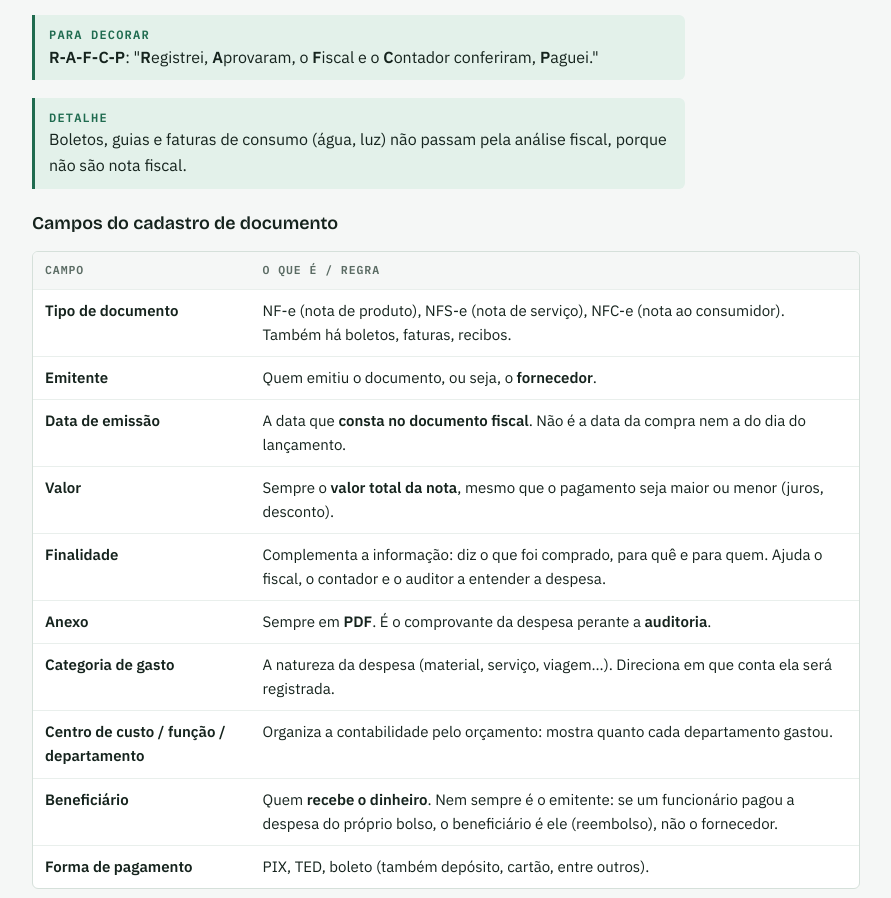
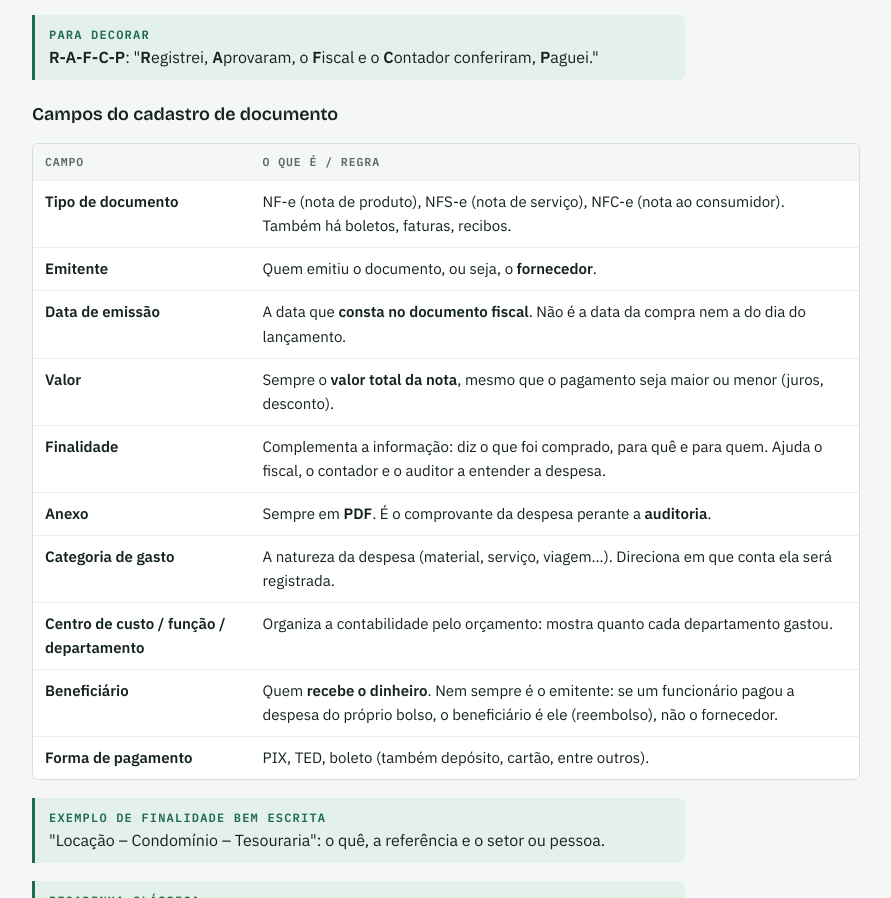
Before and after one commit to nicholasssteiner-debug/stnr-site, a plain HTML site: page materialdeestudo/index.html in a window 1280 px wide. Shown: the part 8086-8984 px from the top of the page, without its empty margins (324-1215 px from the left). Drawn offline with nearby package versions, Linux system fonts and the light colour scheme.

Commit message:
Remove dica de boletos do material de estudo
Co-Authored-By: Claude Opus 5.5 <noreply@anthropic.com>

```diff
--- a/materialdeestudo/index.html
+++ b/materialdeestudo/index.html
@@ -425,7 +425,6 @@ footer{margin-top:56px;padding-top:16px;border-top:1px solid var(--rule);color:v
           <div class="st"><span class="n">5</span><b>Pagamento</b><p>Paga o beneficiário e dá baixa: débito no fornecedor, crédito no banco.</p></div>
         </div>
         <div class="tip"><b>Para decorar</b><b>R-A-F-C-P</b>: "<b>R</b>egistrei, <b>A</b>provaram, o <b>F</b>iscal e o <b>C</b>ontador conferiram, <b>P</b>aguei."</div>
-        <div class="tip"><b>Detalhe</b>Boletos, guias e faturas de consumo (água, luz) não passam pela análise fiscal, porque não são nota fiscal.</div>
 
         <h3>Campos do cadastro de documento</h3>
         <div class="tw"><table>
```
